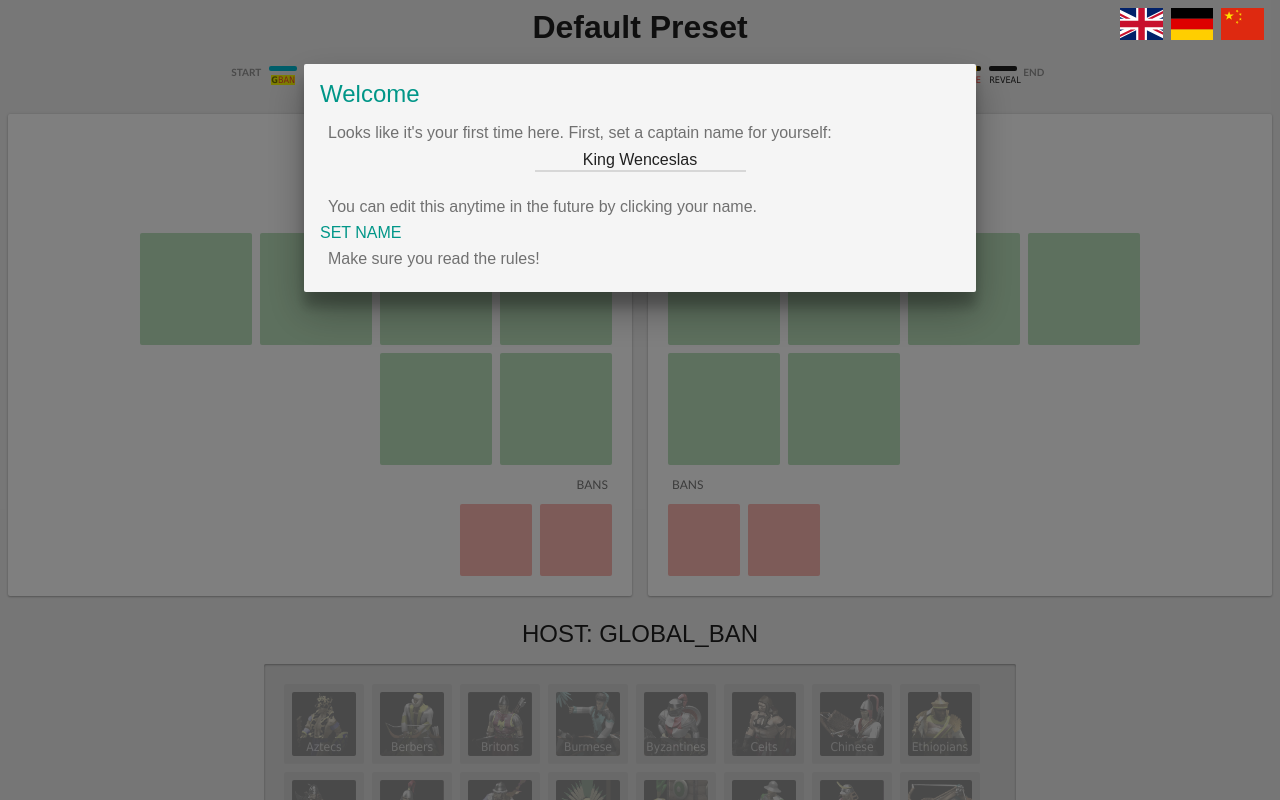
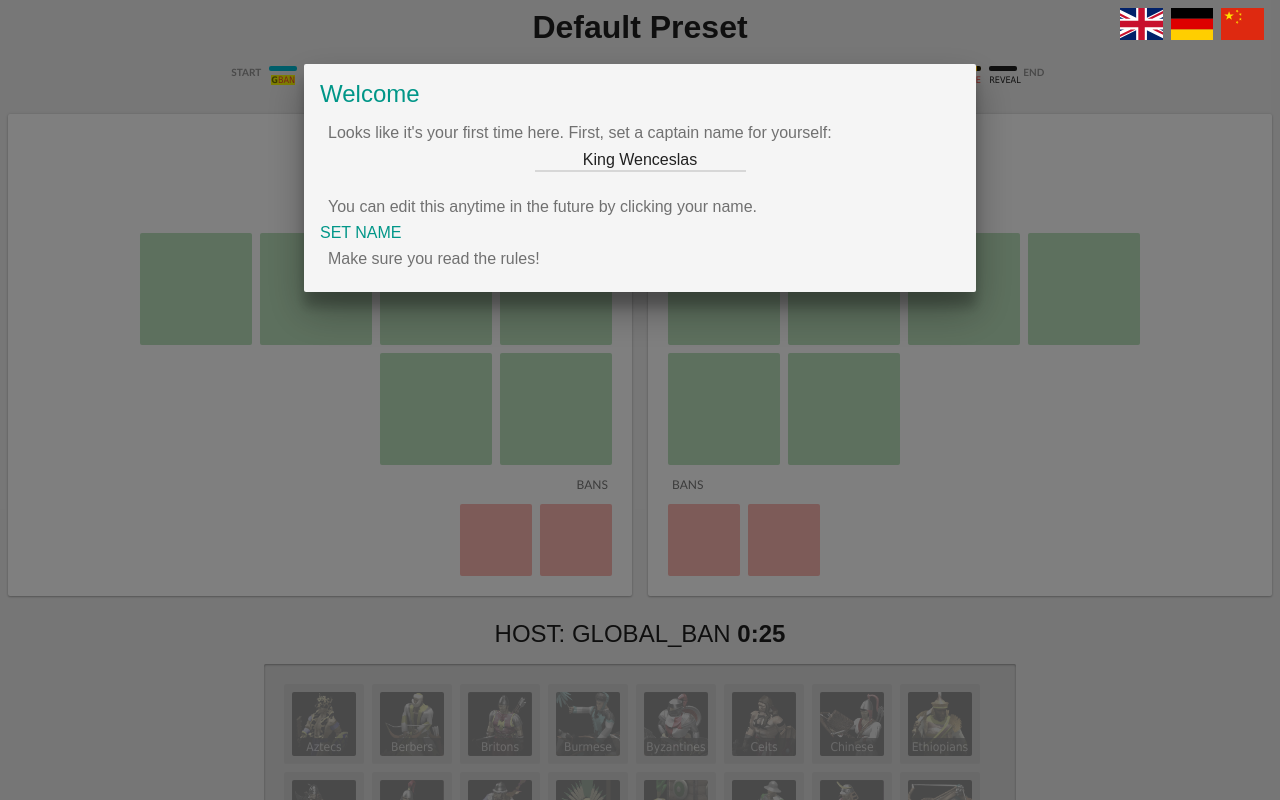
Before and after one commit to SiegeEngineers/aoe2cm2, a React (Create React App) app: page / in a window 1280 px wide. Shown: the top 800 px of the page. Built offline with nearby package versions, Linux system fonts and the light colour scheme; no server answers.

Commit message:
Add countdown component

```diff
--- /dev/null
+++ b/src/components/Countdown.tsx
@@ -0,0 +1,40 @@
+import * as React from 'react';
+import '../pure-min.css'
+import '../style2.css'
+
+interface IState {
+    seconds: number;
+}
+
+class Countdown extends React.Component<object, IState> {
+
+    private readonly interval: number;
+
+    constructor(props: object) {
+        super(props);
+        this.state = {seconds: 30};
+        this.interval = window.setInterval(() => {
+            this.setState({...this.state, seconds: this.state.seconds - 1});
+            if (this.state.seconds < 1) {
+                window.clearInterval(this.interval);
+            }
+        }, 1000);
+    }
+
+    public render() {
+
+        return (
+            <div id="countdown-timer">0:{Countdown.format(this.state.seconds)}</div>
+        );
+    }
+
+    private static format(number: number):string {
+        if (number < 10) {
+            return '0' + number;
+        }
+        return number.toString();
+    }
+
+}
+
+export default Countdown;
--- a/src/components/Messages.tsx
+++ b/src/components/Messages.tsx
@@ -2,6 +2,7 @@ import * as React from 'react';
 import '../pure-min.css'
 import '../style2.css'
 import {Trans, WithTranslation, withTranslation} from "react-i18next";
+import Countdown from "./Countdown";
 
 interface IProps extends WithTranslation {
     message: string
@@ -13,7 +14,7 @@ class Messages extends React.Component<IProps, object> {
             <div>
                 <div id="action-text" className="centered">
                     <div className="action-string info-card text-primary">
-                        <Trans>{this.props.message}</Trans>
+                        <Trans>{this.props.message}</Trans> <Countdown/>
                     </div>
                     <div className="hidden">
                         <span id="action_msg_error_update">Error updating the draft state.</span>
```
